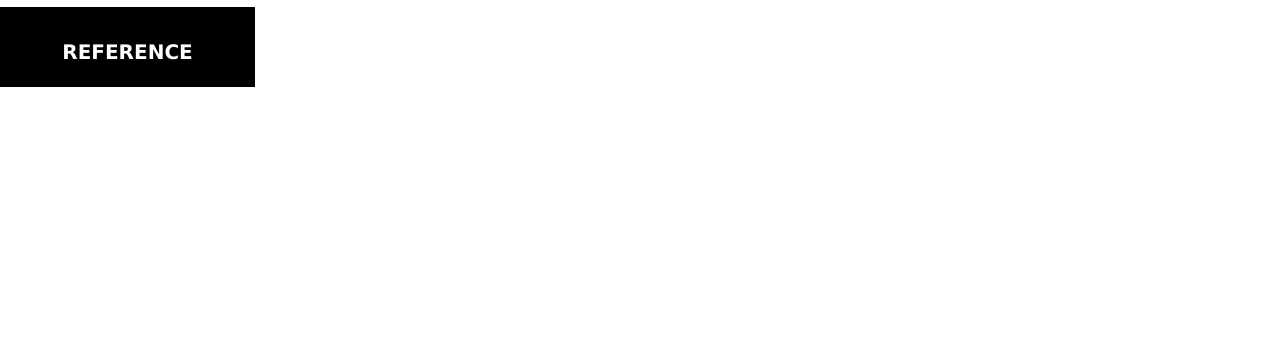
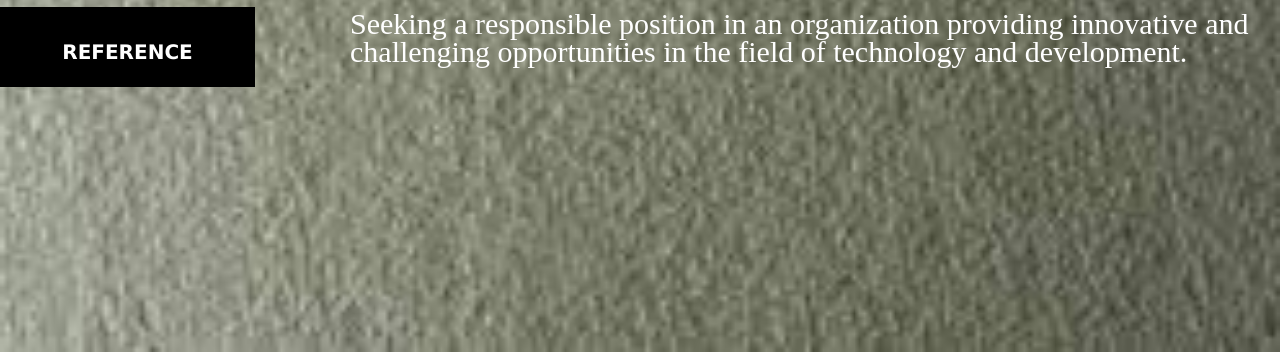
Before and after one commit to manjushamm/myportfolio, a plain HTML site: page index.html in a window 1280 px wide. Shown: the part 448-800 px from the top of the page. Drawn offline with Linux system fonts and the light colour scheme; files that its build step writes are made by us from their sources.

Commit message:
Update index.html

```diff
--- a/index.html
+++ b/index.html
@@ -160,7 +160,7 @@ html,body{
 	width: 100%;
 	height: 100%;
 	//background-color:purple;
-	background-image:url(../https://github.com/manjushamm/myportfolio/blob/master/66.jpg);
+	background-image:url(../66.jpg);
 );
 	background-repeat: no-repeat;
 	background-size: cover;
```
